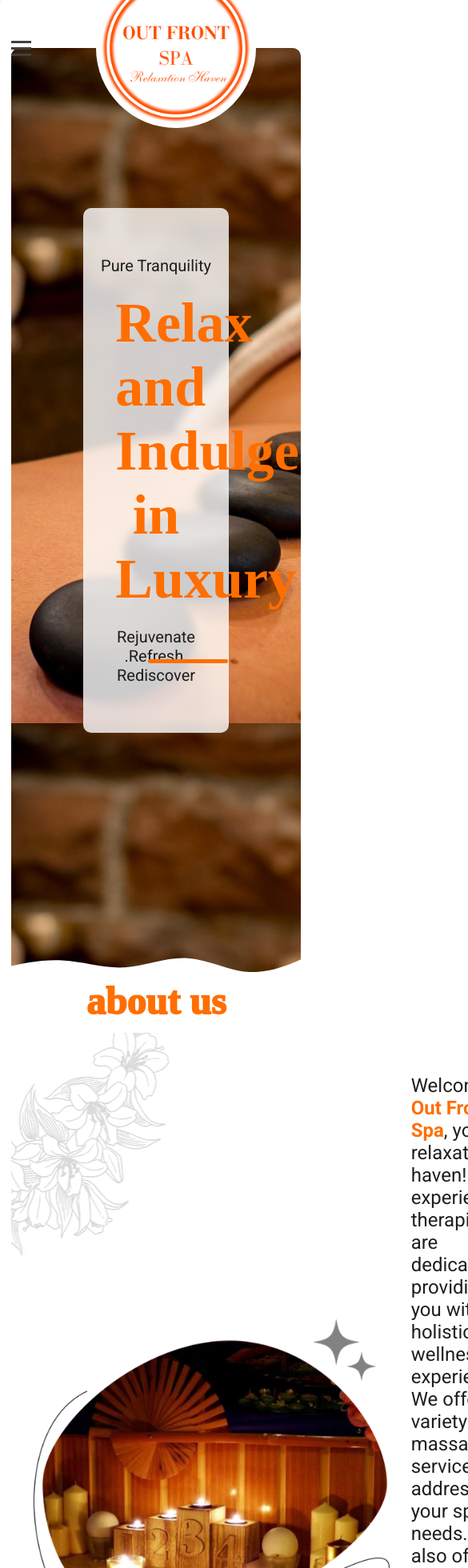
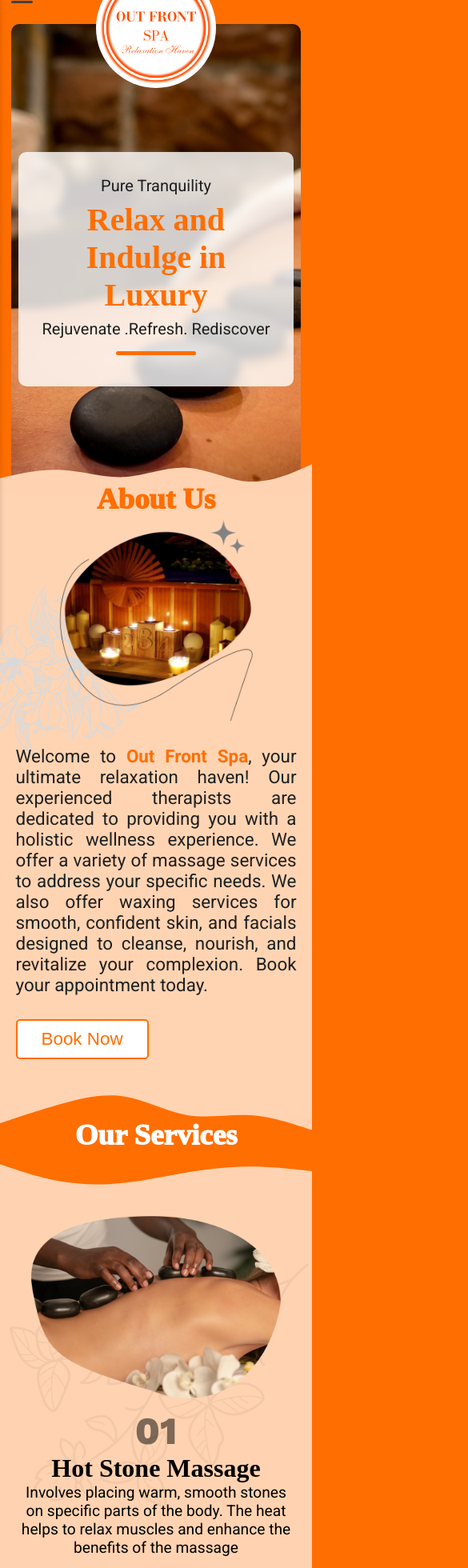
Before and after one commit to some-casual-coder/Outfront, a Vue app in the folder outfrontspa/: page / in a window 390 px wide. Shown: the part 40-2000 px from the top of the page at 80% size, 585 px wide, since content can reach past the window. Built offline with nearby package versions, Linux system fonts and the light colour scheme; a web font is replaced by a local one.

Commit message:
make the homepage responsive

```diff
--- a/outfrontspa/src/assets/home.css
+++ b/outfrontspa/src/assets/home.css
@@ -1,3 +1,3 @@
 body{
-    background: white;
+    background: #ff6e01;
 }
--- a/outfrontspa/src/components/Footer.vue
+++ b/outfrontspa/src/components/Footer.vue
@@ -22,7 +22,7 @@
                 </div>
                 <div class="location">
                     <p>4<sup>th</sup> Floor, Maralal Oasis, Argwings Kodhek Rd, Nairobi</p>
-                    <p>Everyday (9AM - Midnight)</p>
+                    <p>OPEN 24/7</p>
                     <p>0112856539 / 0711265193</p>
                     <p>info@outfrontspa.com</p>
                 </div>
@@ -176,4 +176,59 @@ footer {
         opacity: 0.05;
     }
 }
+
+@media only screen and (max-width: 600px) {
+    footer {
+        padding: 10px 15px 20px 15px;
+        text-align: center;
+
+        &>div:first-child {
+            & img {
+                width: 200px;
+            }
+        }
+
+        & .contact-details {
+            flex-direction: column;
+            align-items: flex-start;
+
+            & .about {
+                width: 100%;
+                text-align: justify;
+
+                & h3 {
+                    text-align: center;
+                }
+
+                & span a {
+                    padding: 8px 20px;
+                    /* margin: 5px 7px 0 0; */
+                }
+
+                & span a:nth-child(3) {
+                    margin-right: 0;
+                }
+            }
+
+            & .details {
+                flex-direction: column-reverse;
+
+                & .location {
+                    margin-top: 15px;
+                    text-align: left;
+                }
+
+                & .links {
+                    flex-direction: row;
+                    justify-content: center;
+                    margin-bottom: 15px;
+
+                    & a {
+                        color: orange;
+                    }
+                }
+            }
+        }
+    }
+}
 </style>
--- a/outfrontspa/src/components/Navbar.vue
+++ b/outfrontspa/src/components/Navbar.vue
@@ -12,6 +12,7 @@
     justify-content: space-between;
     align-items: center;
     overflow: hidden;
+    position: relative;
 }
 
 .navbar .nav {
@@ -46,7 +47,7 @@
 
     &:hover {
         cursor: pointer;
-        color: #ff6e01;
+        color: white;
     }
 }
 
@@ -72,7 +73,7 @@
     }
 }
 
-.nav-item.opening{
+.nav-item.opening {
     text-align: center;
 }
 
@@ -109,7 +110,7 @@
     font-size: 1.2rem;
     margin-top: 15px;
 
-    & a:hover{
+    & a:hover {
         cursor: pointer;
         color: #ff6e01;
     }
@@ -122,8 +123,9 @@
 /* MOBILE MENU & ANIMATION */
 
 .menu-toggle .bar {
-    width: 25px;
+    width: 27px;
     height: 3px;
+    border-radius: 10px;
     background-color: #3f3f3f;
     margin: 5px auto;
     -webkit-transition: all 0.3s ease-in-out;
@@ -131,10 +133,18 @@
     transition: all 0.3s ease-in-out;
 }
 
+.menu-toggle .bar:nth-child(2) {
+    width: 24px;
+    margin-left: -3px;
+}
+
 .menu-toggle {
     justify-self: end;
-    margin-right: 25px;
     display: none;
+    align-self: flex-start;
+    margin-top: 20px;
+    z-index: 20;
+    position: absolute;
 }
 
 .menu-toggle:hover {
@@ -159,33 +169,103 @@
     transform: translateY(-8px) rotate(-45deg);
 }
 
-@media only screen and (max-width: 720px) {
+/* .mobile-menu {
+    display: none;
+    position: absolute;
+    background-color: white;
+    z-index: 15;
+    width: 100%;
+    height: 100vh;
+} */
+.mobile-menu {
+    position: fixed;
+    top: 0;
+    left: -100%;
+    width: 100%;
+    height: 100vh;
+    background-color: #ff6e01;
+    z-index: 15;
+    transition: left 0.3s ease-in-out;
+    box-shadow: 2px 0 5px rgba(0, 0, 0, 0.1);
+}
+
+.mobile-menu.open {
+    left: 0;
+}
+
+.mobile-menu ul {
+    list-style-type: none;
+    padding: 20px;
+    margin-top: 200px;
+    text-align: center;
+
+    & li a {
+        font-size: 2rem;
+        color: white;
+        font-family: 'Roboto', sans-serif;
+    }
+
+    & .opening-time {
+        margin-bottom: 50px;
+
+        & a {
+            color: black;
+            font-size: 1.5rem;
+            font-weight: 500;
+            text-transform: capitalize
+        }
+    }
+
+    & .make-call {
+        /* margin-top: 100px; */
+        font-family: 'Robot', sans-serif;
+        font-size: 1.6rem;
+        font-weight: 700;
+        color: #ff6e01;
+        padding: 7px 25px;
+        border: 1px solid #ff6e01;
+        border-radius: 10px;
+        background-color: white
+    }
+}
+
+.mobile-menu li {
+    margin-bottom: 15px;
+}
+
+.mobile-menu a {
+    text-decoration: none;
+    color: #333;
+    font-size: 18px;
+}
+
+.menu-toggle {
+    cursor: pointer;
+}
+
+
+@media only screen and (max-width: 600px) {
+
     /* MOBILE NAVIGATION */
+    .navbar {
+        flex-direction: column;
+        align-items: flex-start;
+        justify-content: flex-start;
+    }
+
+    .d-phone-none {
+        display: none;
+    }
+
+    .navbar img {
+        height: 150px;
+        margin: 0 0 0 0;
+        align-self: center;
+        justify-self: flex-start;
+    }
 
     .navbar ul {
-        display: flex;
-        flex-direction: column;
-        position: fixed;
-        justify-content: start;
-        top: 55px;
-        background-color: #fff;
-        width: 100%;
-        height: calc(100vh - 55px);
-        transform: translate(-101%);
-        text-align: center;
-        overflow: hidden;
-    }
-
-    .navbar li {
-        padding: 15px;
-    }
-
-    .navbar li:first-child {
-        margin-top: 50px;
-    }
-
-    .navbar li a {
-        font-size: 1rem;
+        display: none;
     }
 
     .menu-toggle,
@@ -194,30 +274,41 @@
         cursor: pointer;
     }
 
-    .mobile-nav {
-        transform: translate(0%) !important;
+    .mobile-menu {
+        display: inline-block;
     }
 }
 </style>
 
 <template>
+    <div class="mobile-menu" :class="{ 'open': showMenu }">
+        <ul>
+            <li><a @click="navigateToHome('home')">Home</a></li>
+            <li><a @click="navigateToHome('services')">Services</a></li>
+            <li><a @click="router.push({ name: 'shop' })">Shop</a></li>
+            <li class="opening-time" v-if="isHomePage"><a>Open 24/7</a></li>
+            <li v-else @click="router.push({ name: 'CartView' })"><a>Cart({{ store.cart.length
+                    }})</a></li>
+            <a class="make-call" href="tel:+254112856539">Call us</a>
+        </ul>
+    </div>
     <nav class="navbar">
-
         <div class="menu-toggle" id="mobile-menu" @click="showMenu = !showMenu" :class="{ 'is-active': showMenu }">
             <span class="bar"></span>
             <span class="bar"></span>
             <span class="bar"></span>
         </div>
-        <ul class="nav no-search" :class="{ 'mobile-nav': showMenu }">
+        <ul class="nav no-search">
             <li class="nav-item"><a @click="navigateToHome('home')">Home</a></li>
             <li class="nav-item"><a @click="navigateToHome('services')">Services</a></li>
             <li class="nav-item"><a @click="router.push({ name: 'shop' })">Shop</a></li>
         </ul>
         <img :src="logoImage" alt="Company Logo">
-        <ul class="nav no-search contacts" :class="{ 'mobile-nav': showMenu }">
+        <ul class="nav no-search contacts d-phone-none">
             <button class="nav-item call"><a href="tel:+254112856539">Call us</a></button>
             <li class="nav-item opening" v-if="isHomePage"><a>Everyday<br>9AM - Midnight</a></li>
-            <li class="nav-item cart" v-else @click="router.push({ name: 'CartView' })"><a>Cart({{ store.cart.length }})</a></li>
+            <li class="nav-item cart" v-else @click="router.push({ name: 'CartView' })"><a>Cart({{ store.cart.length
+                    }})</a></li>
         </ul>
     </nav>
 </template>
@@ -231,19 +322,20 @@ export default {
     name: 'Navbar',
     data() {
         return {
-            showMenu: false,
             logoImage: logoImage
         }
-    }
+    },
 };
 </script>
 
 <script setup>
 import { useRouter, useRoute } from "vue-router";
+import { ref } from "vue";
 
 const router = useRouter();
 const route = useRoute();
 const store = productsStore();
+const showMenu = ref(false);
 
 const isHomePage = computed(() => {
     return route.name === 'Home'
@@ -265,6 +357,7 @@ const navigateToHome = (section) => {
             element.scrollIntoView({ behavior: 'smooth' });
         }
     }
+    showMenu.value = false;
 };
 
 </script>
--- a/outfrontspa/src/views/Home.vue
+++ b/outfrontspa/src/views/Home.vue
@@ -10,16 +10,17 @@
         </div>
     </div>
     <svg class="svg-about" xmlns="http://www.w3.org/2000/svg" viewBox="0 0 1440 200">
-        <path fill="white" fill-opacity="1"
+        <path fill="#ffd3b1" fill-opacity="1"
             d="M0,128L48,117.3C96,107,192,85,288,90.7C384,96,480,128,576,122.7C672,117,768,75,864,80C960,85,1056,139,1152,144C1248,149,1344,107,1392,85.3L1440,64L1440,320L1392,320C1344,320,1248,320,1152,320C1056,320,960,320,864,320C768,320,672,320,576,320C480,320,384,320,288,320C192,320,96,320,48,320L0,320Z">
         </path>
     </svg>
     <section id="about" class="about-us">
-        <h1>about us</h1>
+        <h1>About Us</h1>
         <div class="container">
             <img src="../assets/images/about-us.png" alt="About">
             <p>
-                Welcome to <span>Out Front Spa</span>, your relaxation haven! Our experienced therapists are dedicated
+                Welcome to <span>Out Front Spa</span>, your ultimate relaxation haven! Our experienced therapists are
+                dedicated
                 to providing
                 you with a holistic wellness experience. We offer a variety of massage services to address your specific
                 needs. We also offer waxing services for smooth, confident skin, and facials designed to cleanse,
@@ -27,9 +28,14 @@
                 <br><button class="btn-book"><a href="tel:+254112856539">Book Now</a></button>
             </p>
         </div>
+        <svg class="svg-about-after" xmlns="http://www.w3.org/2000/svg" viewBox="0 0 1440 320">
+            <path fill="#FF6E01" fill-opacity="1"
+                d="M0,288L48,272C96,256,192,224,288,197.3C384,171,480,149,576,165.3C672,181,768,235,864,250.7C960,267,1056,245,1152,250.7C1248,256,1344,288,1392,304L1440,320L1440,320L1392,320C1344,320,1248,320,1152,320C1056,320,960,320,864,320C768,320,672,320,576,320C480,320,384,320,288,320C192,320,96,320,48,320L0,320Z">
+            </path>
+        </svg>
     </section>
-    <svg xmlns="http://www.w3.org/2000/svg" viewBox="0 0 1440 300">
-        <path fill="#ffffff" fill-opacity="1"
+    <svg class="svg-before-services" xmlns="http://www.w3.org/2000/svg" viewBox="0 0 1440 300">
+        <path fill="#FF6E01" fill-opacity="1"
             d="M0,160L48,176C96,192,192,224,288,240C384,256,480,256,576,245.3C672,235,768,213,864,197.3C960,181,1056,171,1152,170.7C1248,171,1344,181,1392,186.7L1440,192L1440,0L1392,0C1344,0,1248,0,1152,0C1056,0,960,0,864,0C768,0,672,0,576,0C480,0,384,0,288,0C192,0,96,0,48,0L0,0Z">
         </path>
 
@@ -117,59 +123,10 @@
         </div>
     </section>
     <svg class="svg-services" xmlns="http://www.w3.org/2000/svg" viewBox="0 0 1440 320">
-        <path fill="#ffffff" fill-opacity="1"
-            d="M0,288L48,272C96,256,192,224,288,197.3C384,171,480,149,576,165.3C672,181,768,235,864,250.7C960,267,1056,245,1152,250.7C1248,256,1344,288,1392,304L1440,320L1440,320L1392,320C1344,320,1248,320,1152,320C1056,320,960,320,864,320C768,320,672,320,576,320C480,320,384,320,288,320C192,320,96,320,48,320L0,320Z">
+        <path fill="#FF6E01" fill-opacity="1"
+            d="M0,64L48,85.3C96,107,192,149,288,165.3C384,181,480,171,576,149.3C672,128,768,96,864,85.3C960,75,1056,85,1152,90.7C1248,96,1344,96,1392,96L1440,96L1440,320L1392,320C1344,320,1248,320,1152,320C1056,320,960,320,864,320C768,320,672,320,576,320C480,320,384,320,288,320C192,320,96,320,48,320L0,320Z">
         </path>
-
     </svg>
-    <section class="why-us-sect">
-        <h1>Why Choose Us</h1>
-        <div class="container">
-            <div class="why-us">
-                <img src="../assets/images/quality-assurance.png" alt="Quality Service">
-                <h3>Quality Service</h3>
-                <hr>
-                <div class="overlay">
-                    <p>From the moment you step through our doors, you'll encounter a team of highly trained
-                        professionals
-                        dedicated to delivering exceptional service</p>
-                </div>
-            </div>
-
-            <div class="why-us">
-                <img src="../assets/images/ambience.png" alt="Ambience">
-                <h3>Ambience</h3>
-                <hr>
-                <div class="overlay">
-                    <p>From soothing lighting to calming music, every detail has been thoughtfully chosen to enhance
-                        your
-                        spa experience and promote a sense of peace and well-being</p>
-                </div>
-            </div>
-
-            <div class="why-us">
-                <img src="../assets/images/walk-ins.png" alt="Walk-ins">
-                <h3>Walk-ins</h3>
-                <hr>
-                <div class="overlay">
-                    <p>We welcome walk-in appointments, ensuring that you can experience our rejuvenating treatments
-                        whenever the mood strikes</p>
-                </div>
-            </div>
-
-            <div class="why-us">
-                <img src="../assets/images/privacy-us.png" alt="Privacy">
-                <h3>Privacy</h3>
-                <hr>
-                <div class="overlay">
-                    <p>Our dedicated staff respects your privacy at all times, ensuring that your personal information
-                        and
-                        preferences are handled with the utmost care</p>
-                </div>
-            </div>
-        </div>
-    </section>
-
     <section id="prices" class="our-prices">
         <h1>Our Prices</h1>
         <div class="container">
@@ -225,8 +182,61 @@
                 <hr>
 
             </div>
-            <div class="img-price">
+            <div class="img-price d-phone-none">
                 <img src="../assets/images/our-prices.png" alt="">
+            </div>
+        </div>
+    </section>
+
+    <svg class="svg-before-prices" xmlns="http://www.w3.org/2000/svg" viewBox="0 0 1440 320">
+        <path fill="#ffd3b1" fill-opacity="1"
+            d="M0,32L48,74.7C96,117,192,203,288,208C384,213,480,139,576,128C672,117,768,171,864,170.7C960,171,1056,117,1152,96C1248,75,1344,85,1392,90.7L1440,96L1440,320L1392,320C1344,320,1248,320,1152,320C1056,320,960,320,864,320C768,320,672,320,576,320C480,320,384,320,288,320C192,320,96,320,48,320L0,320Z">
+        </path>
+    </svg>
+    <section class="why-us-sect">
+        <h1>Why Choose Us</h1>
+        <div class="container">
+            <div class="why-us">
+                <img src="../assets/images/quality-assurance.png" alt="Quality Service">
+                <h3>Quality Service</h3>
+                <hr>
+                <div class="overlay">
+                    <p>From the moment you step through our doors, you'll encounter a team of highly trained
+                        professionals
+                        dedicated to delivering exceptional service</p>
+                </div>
+            </div>
+
+            <div class="why-us">
+                <img src="../assets/images/ambience.png" alt="Ambience">
+                <h3>Ambience</h3>
+                <hr>
+                <div class="overlay">
+                    <p>From soothing lighting to calming music, every detail has been thoughtfully chosen to enhance
+                        your
+                        spa experience and promote a sense of peace and well-being</p>
+                </div>
+            </div>
+
+            <div class="why-us">
+                <img src="../assets/images/walk-ins.png" alt="Walk-ins">
+                <h3>Walk-ins</h3>
+                <hr>
+                <div class="overlay">
+                    <p>We welcome walk-in appointments, ensuring that you can experience our rejuvenating treatments
+                        whenever the mood strikes</p>
+                </div>
+            </div>
+
+            <div class="why-us">
+                <img src="../assets/images/privacy-us.png" alt="Privacy">
+                <h3>Privacy</h3>
+                <hr>
+                <div class="overlay">
+                    <p>Our dedicated staff respects your privacy at all times, ensuring that your personal information
+                        and
+                        preferences are handled with the utmost care</p>
+                </div>
             </div>
         </div>
     </section>
@@ -335,7 +345,8 @@ const route = useRoute();
 
     & .tagline::after {
         content: "";
-        left: 43%;
+        left: 50%;
+        transform: translateX(-50%);
         position: absolute;
         top: 40px;
         width: 100px;
@@ -357,7 +368,7 @@ body {
 }
 
 section {
-    width: 93%;
+    width: 100%;
     margin: auto;
 
     & h1 {
@@ -377,6 +388,10 @@ section.about-us {
     background-position: top right;
     background-repeat: no-repeat;
     margin-top: -50px;
+
+    & .svg-about-after {
+        margin-top: -200px;
+    }
 
     & .container {
         display: flex;
@@ -448,13 +463,18 @@ section.about-us {
     left: 0;
 }
 
+.svg-before-services {
+    margin-top: -7px;
+}
+
+
 section.services {
     margin-top: -286px;
     width: 100%;
     background-image: url('../assets/images/wallpaper.png');
     background-color: rgba(255, 211, 177, 0.95);
     background-blend-mode: lighten;
-    background-size: auto;
+    background-size: cover;
     background-position: top right;
     background-repeat: no-repeat;
     padding-bottom: 200px;
@@ -463,12 +483,17 @@ section.services {
         margin: 0 !important;
         text-align: right;
     }
+
+    & h1 {
+        color: white;
+        margin-top: -50px;
+    }
 }
 
 .svg-services {
     margin: auto;
     width: 100%;
-    margin-top: -300px;
+    margin-top: -200px;
 }
 
 section .ct-container.first {
@@ -529,11 +554,17 @@ section .ct-container {
 }
 
 section.why-us-sect {
-    width: 85%;
-    background-color: white;
+    width: 100%;
+    background-color: #ffd3b1;
     font-family: 'Roboto', sans-serif;
     text-align: center;
     margin: auto;
+    margin-top: -150px;
+    padding-bottom: 70px;
+
+    & h1 {
+        color: #FF6E01;
+    }
 
     & .container {
         display: flex;
@@ -546,33 +577,33 @@ section.why-us-sect {
     & .why-us {
         position: relative;
         overflow: hidden;
-        flex: 1 1 calc(20% -15px);
-        max-width: calc(25% -15px);
+        flex: 1 1 calc(20% - 15px);
+        max-width: calc(25% - 50px);
         min-width: 200px;
     }
 
     & img {
         max-width: 100%;
         height: 135px;
-        width: 220px;
+        width: 250px;
     }
 
     & h3 {
         font-size: 1.7rem;
         margin: 0;
         margin: 20px 0;
-        color: var(--orange);
+        color: #FF6E01;
     }
 
     & hr {
-        border: 3px solid var(--orange);
+        border: 3px solid #FF6E01;
         border-radius: 10px;
         margin: auto;
         width: 80px;
     }
 
     & p {
-        font-size: 1.0rem;
+        font-size: 1.2rem;
         color: white;
         padding: 10px;
     }
@@ -580,7 +611,7 @@ section.why-us-sect {
     & .overlay {
         border-radius: 10px 10px 0 0;
         position: absolute;
-        border-top: 4px solid var(--orange);
+        border-top: 4px solid #FF6E01;
         top: 0;
         left: 0;
         bottom: 0;
@@ -633,16 +664,33 @@ section.why-us-sect {
 section.our-prices {
     width: 100%;
     margin: 0 !important;
+
+    & h1 {
+        background-color: white;
+    }
+}
+
+.svg-before-prices {
+    margin-top: -100px;
+}
+
+section.our-prices h1 {
+    margin: 0;
+    margin-top: -150px;
+    padding-bottom: 20px;
+    background-color: #FF6E01;
+    color: white;
 }
 
 section.our-prices .container {
     margin-top: -10px;
     padding-top: 40px;
-    background: linear-gradient(90deg, #ffffff 55%, #ffd3b1 0%);
+    /* background: linear-gradient(90deg, #ffffff 55%, #ffd3b1 0%); */
+    background-color: #FF6E01;
     display: flex;
     flex-direction: row;
     flex-wrap: nowrap;
-    justify-content: center;
+    justify-content: space-around;
     font-family: 'Roboto', sans-serif;
     font-size: 1.1rem;
 
@@ -652,7 +700,7 @@ section.our-prices .container {
     }
 
     & div.img-price {
-        margin-left: -20px;
+        margin-left: 0px;
         margin-top: 30px;
     }
 
@@ -677,17 +725,190 @@ section.our-prices .container {
 
     & .prices p {
         margin: 5px 0;
+        font-size: 1.3rem;
+    }
+
+    & hr {
+        border: 0.5px solid #ff9e53;
     }
 }
 
-@media (max-width: 768px) {
-    .why-us {
-        flex: 1 1 calc(50% - 10px);
-        max-width: calc(50% - 10px);
+@media only screen and (max-width: 600px) {
+    .d-phone-none {
+        display: none;
+    }
+
+    .landing-header .container-header {
+        width: 95%;
+        padding-top: 120px;
+        padding-bottom: 120px;
+        margin-top: 20px;
+    }
+
+    .landing-header .container-header div {
+        padding: 30px 10px 60px 10px;
+        margin-top: 40px;
+
+        & h1 {
+            font-size: 40px;
+            margin: 7px !important;
+        }
+
+        & p {
+            font-size: 20px;
+        }
+    }
+
+    section h1 {
+        font-size: 2.3rem;
+    }
+
+    section.about-us {
+        margin-bottom: 40px;
+
+        & .container {
+            flex-direction: column;
+        }
+
+        & h1 {
+            margin-bottom: 5px;
+        }
+
+        & img {
+            width: 270px;
+            margin-bottom: 5px;
+        }
+
+        & p {
+            margin-top: -10px;
+            font-size: 1.4rem;
+            width: 90%;
+            text-align: justify;
+
+            & span {
+                color: #FF6E01;
+                font-weight: bold;
+            }
+        }
+    }
+
+    section.about-us .svg-about-after {
+        margin-top: -20px;
+    }
+
+    .svg-before-services {
+        margin-top: -45px;
+    }
+
+    section .ct-container {
+        grid-template-columns: 1fr;
+        text-align: center;
+        gap: 0.5rem;
+    }
+
+    section .ct-container:nth-child(odd) {
+        text-align: center;
+    }
+
+    section .ct-container .img {
+        order: -1;
+        text-align: center;
+    }
+
+    section .ct-container img {
+        margin: 0 auto;
+    }
+
+    section .ct-container .num {
+        font-size: 3rem;
+    }
+
+    section .ct-container h3 {
+        font-size: 2rem;
+    }
+
+    section .ct-container .desc {
+        font-size: 1.2rem;
+    }
+
+
+    section.why-us-sect {
+        margin-top: -50px;
+
+        & .why-us {
+            flex: 1 1 calc(40% - 15px);
+            max-width: calc(45% - 50px);
+            min-width: 300px;
+        }
+
+        & img {
+            height: 185px;
+            width: 300px;
+        }
+
+        & h3 {
+            margin: 10px 0;
+        }
     }
 
     section.why-us-sect .container {
         flex-wrap: wrap;
     }
+
+    section.services {
+        margin-top: -100px;
+        padding-bottom: 80px;
+
+        & h1 {
+            margin-bottom: 0;
+        }
+    }
+
+    .svg-services {
+        position: absolute;
+        margin-top: -80px;
+    }
+
+    .svg-before-prices {
+        margin-top: -100px;
+    }
+
+    section .ct-container {
+        width: 90%;
+        grid-template-columns: 1fr;
+        text-align: center;
+
+        & img {
+            height: auto;
+            max-width: 80vw;
+        }
+
+        & .facials img {
+            width: 100%;
+            max-height: 80vw;
+        }
+    }
+
+    section.our-prices .container {
+        & img {
+            width: 150px;
+        }
+    }
+
+    section.our-prices .container {
+        padding-top: 20px;
+        background: #FF6E01;
+        padding-bottom: 90px;
+
+        &>div {
+            margin: 0 32px;
+            align-items: center
+        }
+    }
+
+    section.our-prices h1 {
+        margin-top: 0px;
+        padding-bottom: 0;
+    }
 }
 </style>
```
Also changed, not shown: 2 other files (tests, documents, lock files or other folders).
